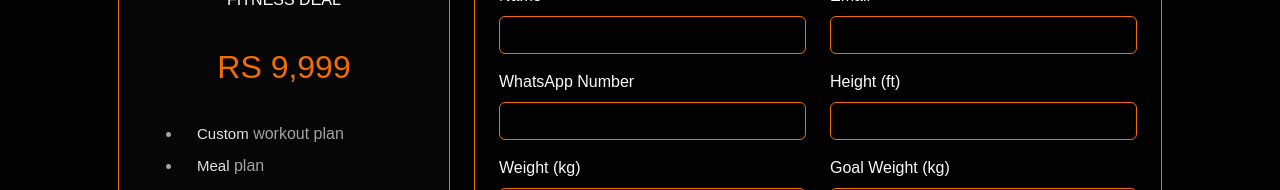
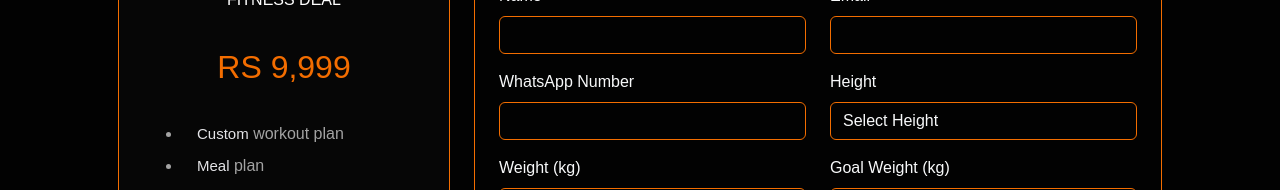
Before and after one commit to Waleed5423/Omarength1, a React (Create React App) app: page /package-details/GOLD in a window 1280 px wide. Shown: the part 166-356 px from the top of the page. Built offline with nearby package versions, Linux system fonts and the light colour scheme; some icons are missing.

Commit message:
month removed

```diff
--- a/src/Components/PacakageDetail/PackageDetails.js
+++ b/src/Components/PacakageDetail/PackageDetails.js
@@ -16,20 +16,6 @@ const pricingPlans = [
       "24/7 Support",
     ],
   },
- /* {
-    type: "PLATINUM",
-    description: "FITNESS DEAL",
-    price: "RS 14,999",
-    period: "/month",
-    features: [
-      "Custom workout plan",
-      "Meal plan",
-      "Progressive tracking",
-      "Weekly check-ins",
-      "Online call consultation",
-      "24/7 Support",
-    ],
-  },*/
 ];
 
 const trainingPackages = ["Weight Lifting", "Weight Loss", "Strength Training"];
@@ -37,7 +23,7 @@ const trainingPackages = ["Weight Lifting", "Weight Loss", "Strength Training"];
 const PackageDetails = () => {
   const { type } = useParams();
   const selectedPackage = pricingPlans.find((plan) => plan.type === type);
-  const navigate = useNavigate(); // Initialize useNavigate
+  const navigate = useNavigate();
 
   const [formData, setFormData] = useState({
     name: "",
@@ -45,9 +31,9 @@ const PackageDetails = () => {
     phone: "",
     height: "",
     weight: "",
-    goalWeight: "", // Added Goal Weight
+    goalWeight: "",
     age: "",
-    trainingPackage: trainingPackages[0], // Default selection
+    trainingPackage: trainingPackages[0],
   });
 
   const handleChange = (e) => {
@@ -57,13 +43,11 @@ const PackageDetails = () => {
   const handleSubmit = (e) => {
     e.preventDefault();
 
-    // EmailJS parameters
     const templateParams = {
-      ...formData, // This includes all form fields
-      package_type: selectedPackage.type, // The selected pricing package
+      ...formData,
+      package_type: selectedPackage.type,
     };
 
-    // Create the subject line
     const emailSubject = `${formData.trainingPackage} - ${formData.name}`;
 
     emailjs
@@ -95,7 +79,7 @@ const PackageDetails = () => {
     <div className="container pt-2 px-md-5 mb-md-0 mb-3">
       <button
         onClick={() => navigate("/")}
-        className="btn  position-fixed top-0 start-0 mt-3 ms-3 d-md-flex d-none"
+        className="btn position-fixed top-0 start-0 mt-3 ms-3 d-md-flex d-none"
         style={{ zIndex: 100, backgroundColor: "var(--primary-color)" }}
       >
         Back
@@ -133,7 +117,7 @@ const PackageDetails = () => {
             {selectedPackage.type} PLAN
           </h3>
           <div className="row pt-md-5 pt-4">
-            <div className="col-md-4 mt-4 d-md-block d-none ">
+            <div className="col-md-4 mt-4 d-md-block d-none">
               <div className="borders pricing-cards">
                 <div className="mt-3 para">
                   <h3 className="fw-bold">{selectedPackage.type}</h3>
@@ -157,7 +141,7 @@ const PackageDetails = () => {
                 </ul>
               </div>
             </div>
-            <div className="col-md-8 py-md-4 ">
+            <div className="col-md-8 py-md-4">
               <div className="form-container borders p-4 rounded">
                 <h4 className="text-light mb-3 mt-">Enter Your Details</h4>
                 <form onSubmit={handleSubmit}>
@@ -207,17 +191,28 @@ const PackageDetails = () => {
                     </div>
                     <div className="col-md-6">
                       <div className="mb-3">
-                        <label className="form-label text-light">
-                          Height (ft)
-                        </label>
-                        <input
-                          type="number"
+                        <label className="form-label text-light">Height</label>
+                        <select
                           name="height"
                           value={formData.height}
                           onChange={handleChange}
                           className="form-control text-light bg-transparent borders"
                           required
-                        />
+                        >
+                          <option value="">Select Height</option>
+                          {Array.from({ length: 8 }, (_, i) => {
+                            const feet = i + 4;
+                            return Array.from({ length: 12 }, (_, j) => {
+                              const inches = j;
+                              const height = `${feet}'${inches}"`;
+                              return (
+                                <option key={height} value={height}>
+                                  {height}
+                                </option>
+                              );
+                            });
+                          })}
+                        </select>
                       </div>
                     </div>
                   </div>
```
